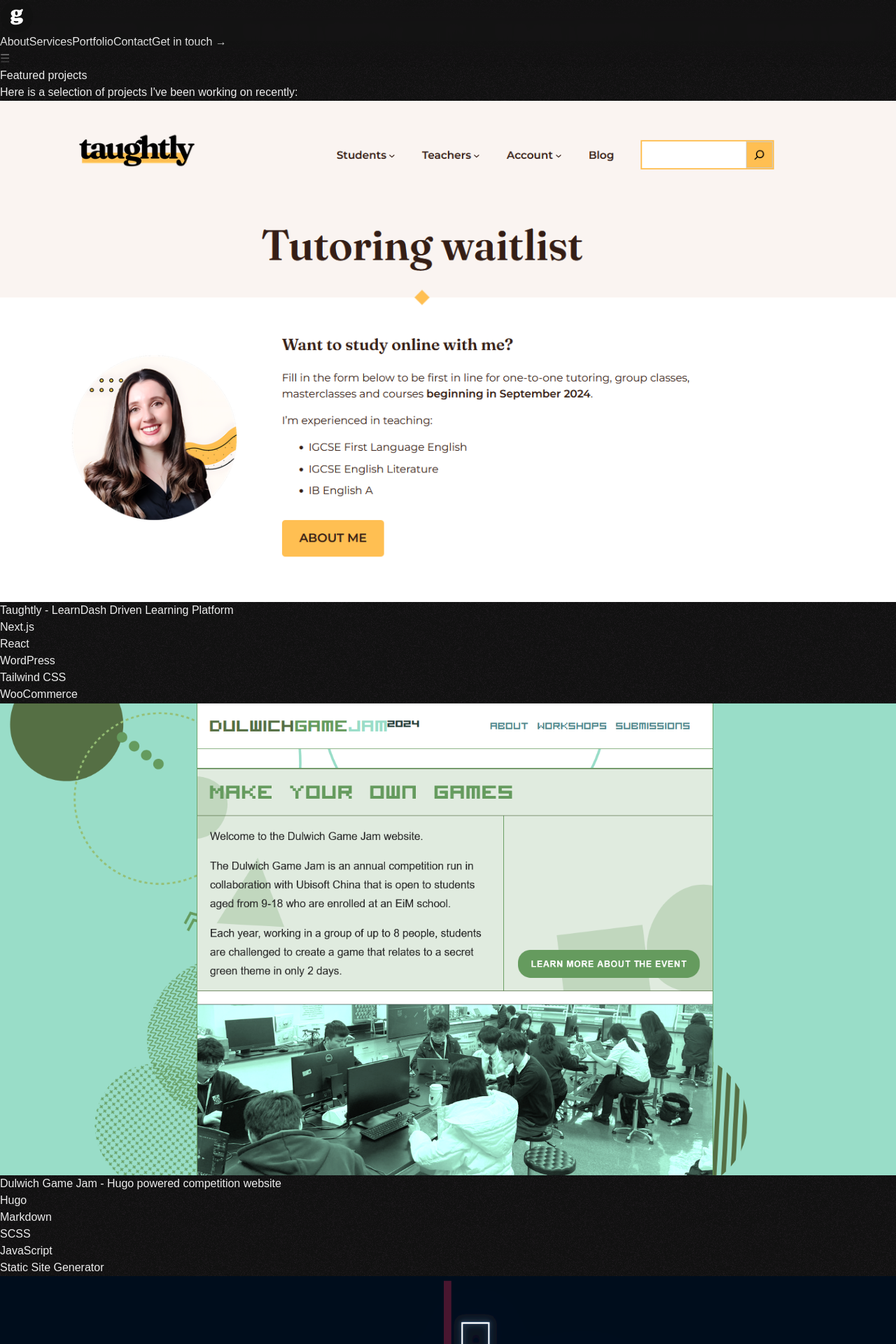
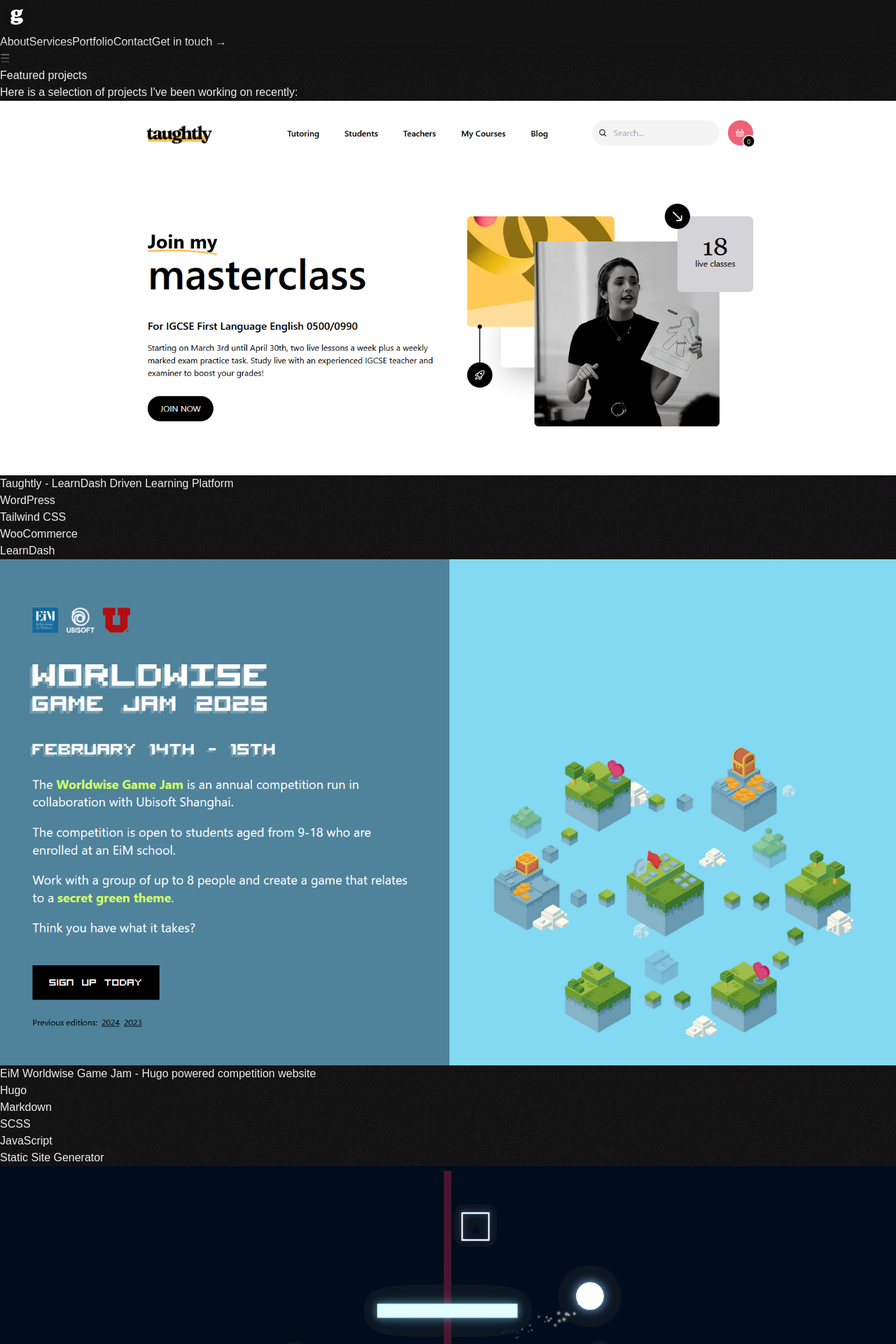
Before and after one commit to gamefuldev/website-2025, a Next.js app: page /portfolio in a window 1280 px wide. Shown: the top 1920 px of the page at 70% size. Built offline with nearby package versions, Linux system fonts and the light colour scheme.

Commit message:
Updated portfolio page with new screenshots

```diff
--- a/src/components/work/WorkItem.jsx
+++ b/src/components/work/WorkItem.jsx
@@ -3,7 +3,7 @@
 
 export default function WorkItem(props) {
   return (
-    <li className="relative overflow-hidden shadow-lg w-full my-4">
+    <li className="relative overflow-hidden shadow-lg w-full">
       <Link className="group" href={props.url}>
         <Image className="block object-cover object-top w-full h-96" src={props.image_url} alt={props.image_alt} width={1400} height={500} />
         <h3 className="md:-translate-x-full group-hover:translate-x-0 transition-transform duration-1000 absolute top-0 left-0 p-8 h-1/2 md:h-2/3 text-2xl lg:text-3xl font-bold w-full bg-zinc-900/75 backdrop-blur-sm">{props.title}</h3>
--- a/src/components/work/WorkList.jsx
+++ b/src/components/work/WorkList.jsx
@@ -5,16 +5,16 @@
     title: "Taughtly - LearnDash Driven Learning Platform",
     url: "https://www.taughtly.co.uk",
     image: {
-      url: "/img/work/taughtly/taughtly.png",
+      url: "/img/work/taughtly/taughtly_v2.png",
       alt: "Online learning platform Taughtly"
     },
-    tags: ["Next.js", "React", "WordPress", "Tailwind CSS", "WooCommerce"]
+    tags: ["WordPress", "Tailwind CSS", "WooCommerce", "LearnDash"]
   },
   {
-    title: "Dulwich Game Jam - Hugo powered competition website",
+    title: "EiM Worldwise Game Jam - Hugo powered competition website",
     url: "https://gamejam.dulwich.org",
     image: {
-      url: "/img/work/dgj/dgj.png",
+      url: "/img/work/dgj/wgj2025.png",
       alt: "Game making competition website"
     },
     tags: ["Hugo", "Markdown", "SCSS", "JavaScript", "Static Site Generator"]
@@ -41,7 +41,7 @@
 
 export default function WorkList() {
   return (
-    <ul className="w-full max-w-screen-2xl m-auto p-8 md:p-16 flex flex-col">
+    <ul className="w-full max-w-screen-xl m-auto p-8 md:p-16 flex flex-col gap-8">
       {work_items.map(work => (
         <WorkItem
           key={work.title}
```
Also changed, not shown: public/img/work/dgj/wgj2025.png (added), public/img/work/taughtly/taughtly_v2.png (added).
